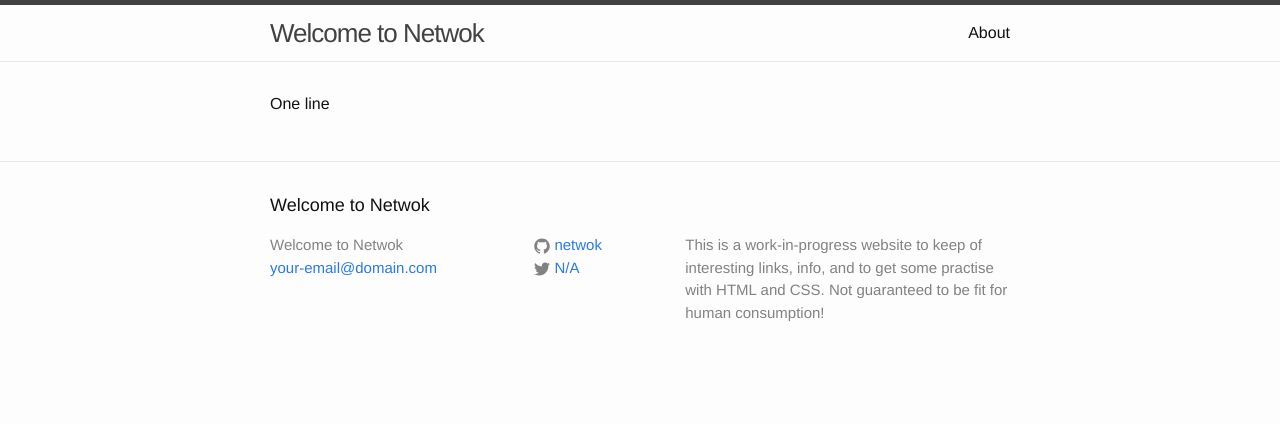
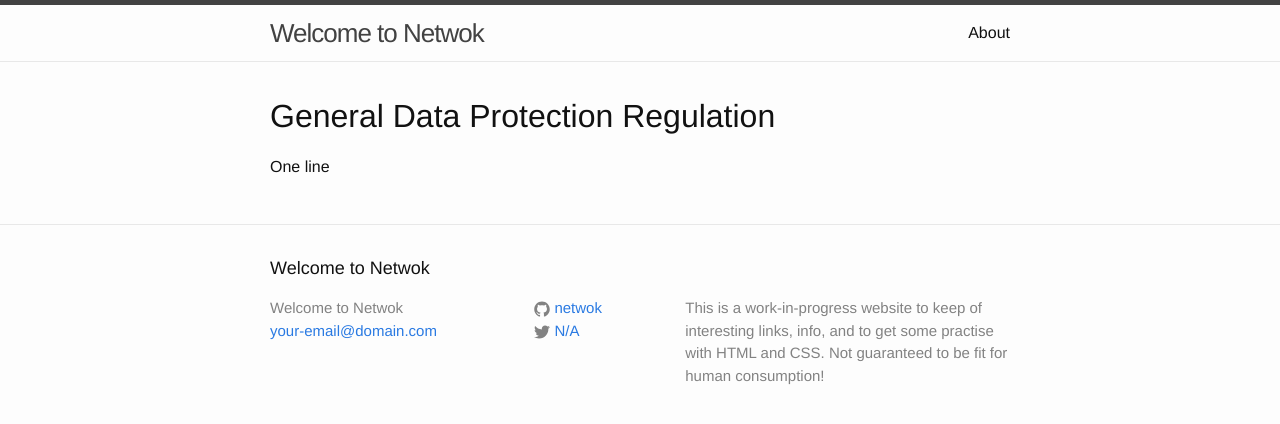
Before and after one commit to netwok/netwok.github.io, a Jekyll site: the page built from gdpr.html, in a window 1280 px wide. Shown: the top 424 px of the page. Built offline with Jekyll 4.4.1, drawn with Linux system fonts in a browser that asks for light colours.

Commit message:
Update gdpr.html

```diff
--- a/gdpr.html
+++ b/gdpr.html
@@ -4,6 +4,7 @@ layout: default
 <title>Netwok | GDPR</title>
 <html>
   <body>
+    <h1>General Data Protection Regulation</h1>
     <p>One line</p>
   </body>
 </html>
```
